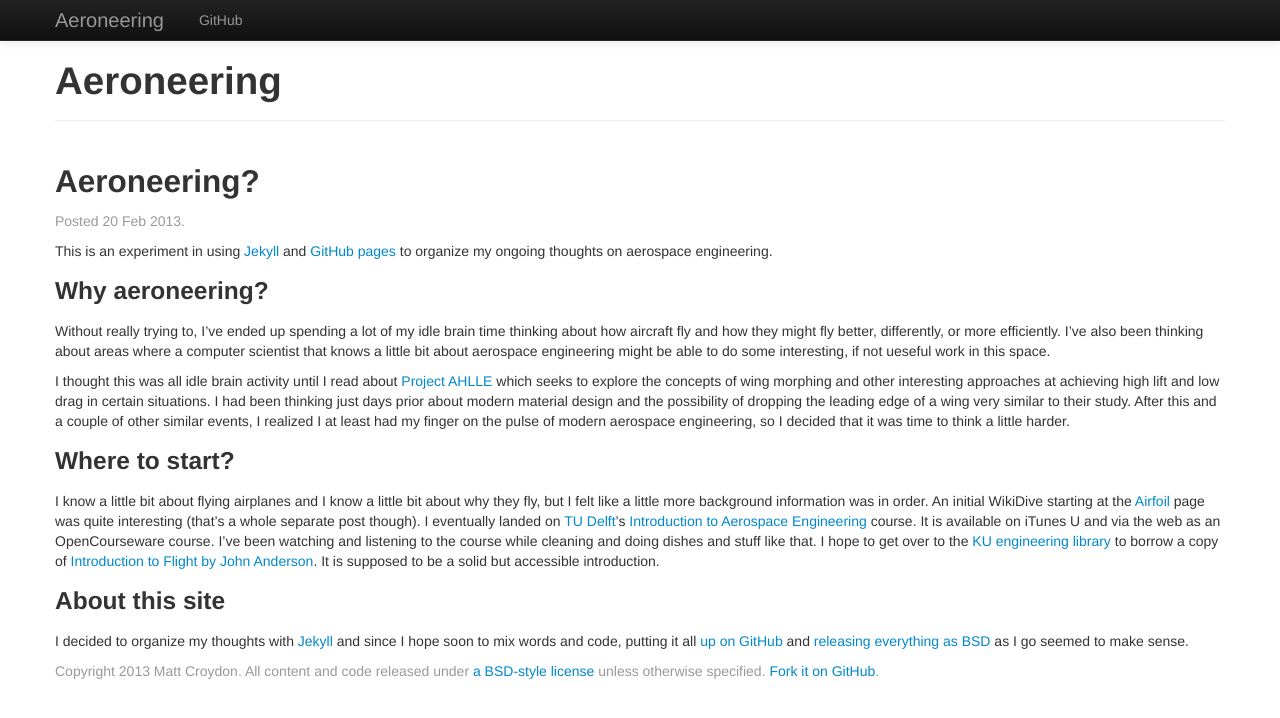
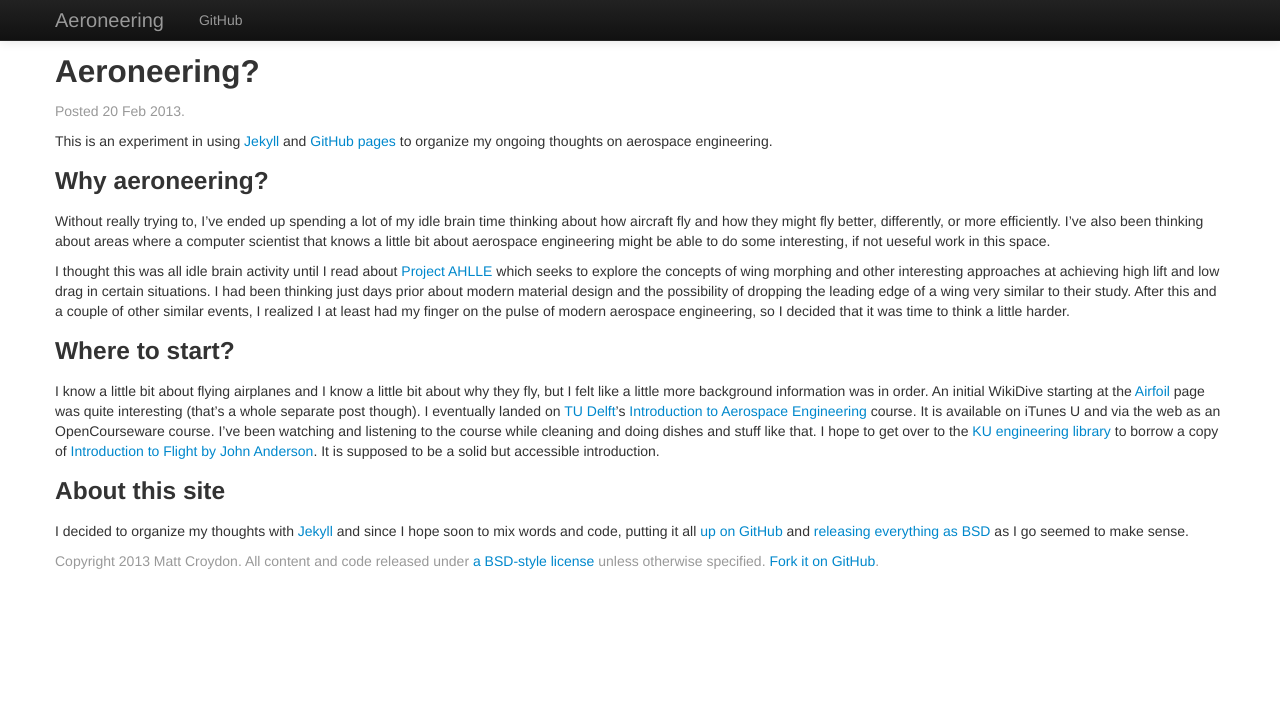
Before and after one commit to aeroneering/aeroneering.github.com, a Jekyll site: the page built from _posts/2013-02-20-aeroneering.md, in a window 1280 px wide. Shown: the top 718 px of the page. Built offline with Jekyll 4.4.1, drawn with Linux system fonts in a browser that asks for light colours.

Commit message:
Added gitignore, get rid of giant h1.

```diff
--- a/_layouts/default.html
+++ b/_layouts/default.html
@@ -34,9 +34,6 @@
 
 <div id="wrap">
     <div class="container">
-        <div class="page-header">
-            <h1>Aeroneering</h1>
-        </div>
         {{ content }}
     </div>
     <div id="footer">
```
Also changed, not shown: 1 other file.
